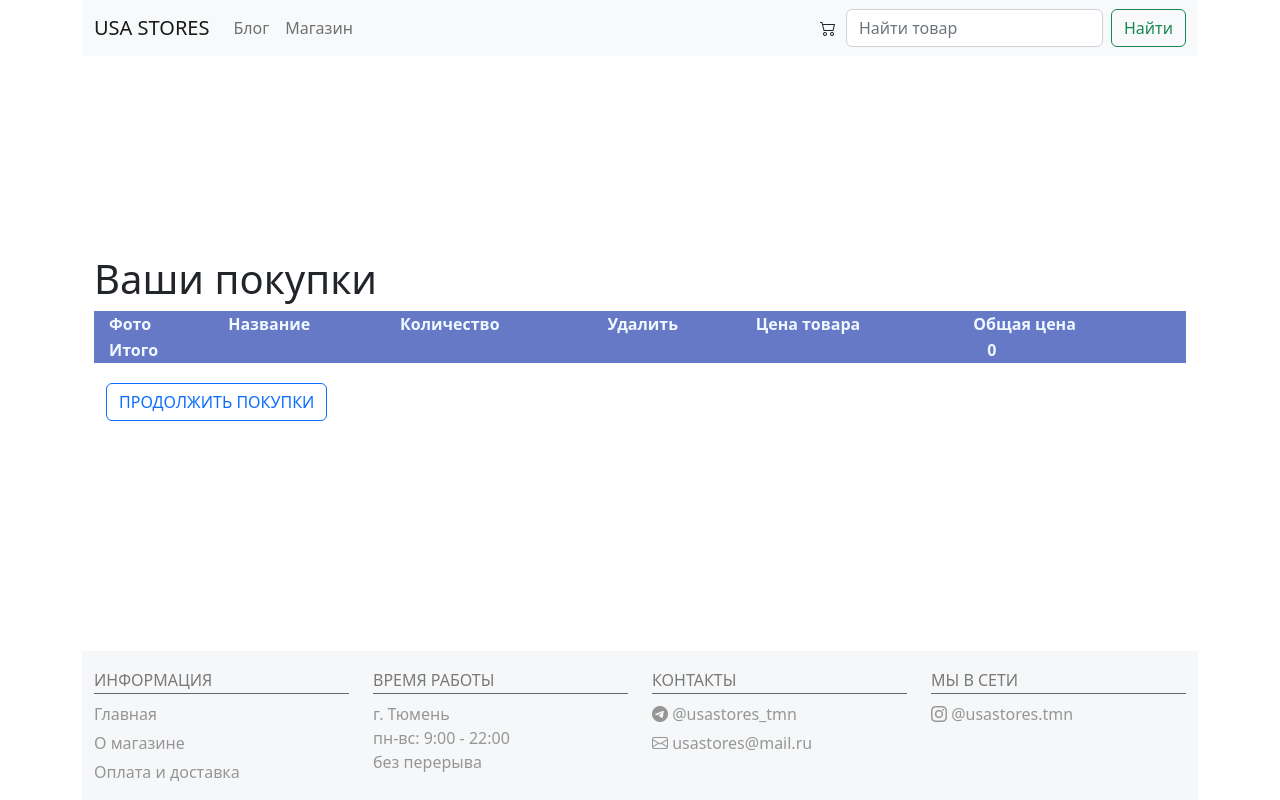
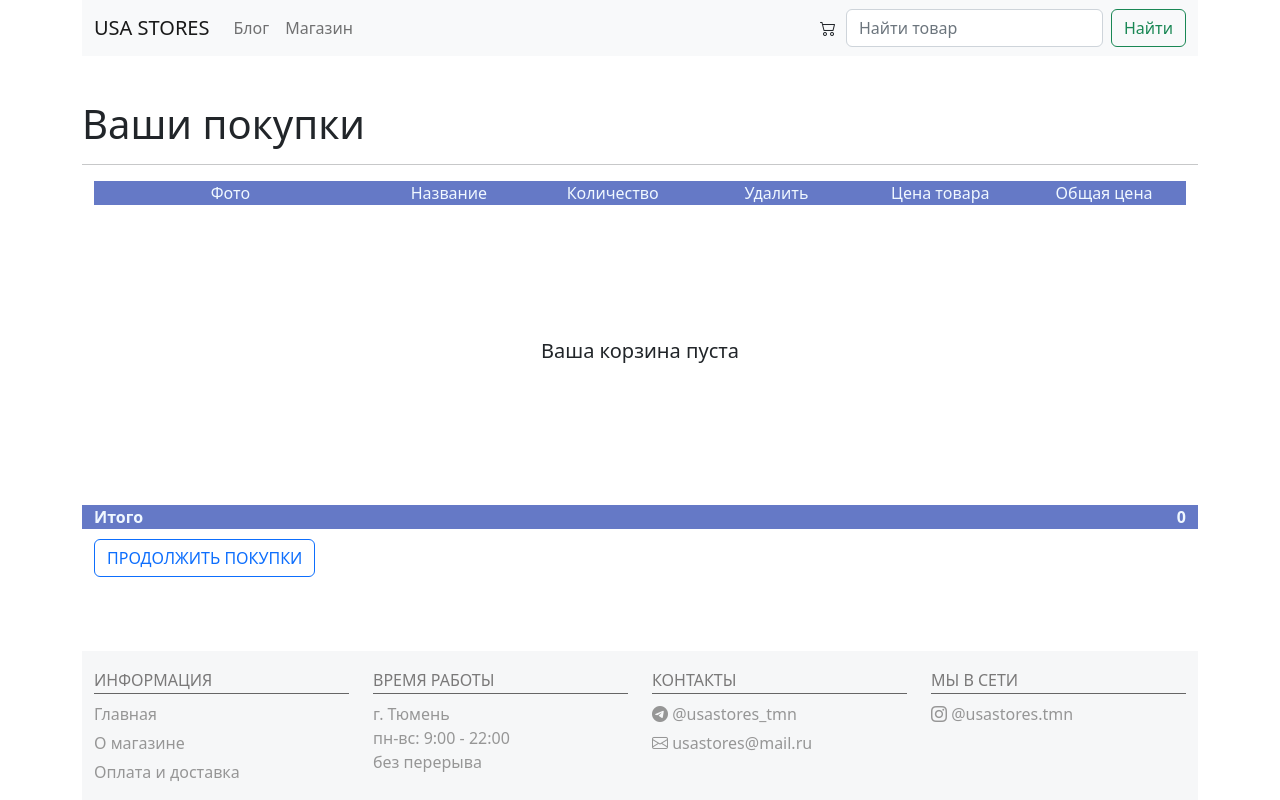
Before and after one commit to Anonym26/usastores, a Django app: page /cart/ in a window 1280 px wide. Run offline with Django 4.2, Linux system fonts and the light colour scheme; some libraries are stand-ins or nearby versions.

Commit message:
Добавлена адаптация корзины

```diff
--- a/usastores/cart/static/cart/css/style.css
+++ b/usastores/cart/static/cart/css/style.css
@@ -1,42 +1,56 @@
 /* Cart */
-.cart {
-    width: 100%;
-    padding: 15px;
-    margin: auto;
-    margin-bottom: 20px;
+.cart-title {
+    flex-wrap: nowrap;
 }
 
-.cart-title {
+.cart-article {
+    color: aliceblue;
     background-color: rgb(101, 121, 198);
-    padding-left: 5px;
-}
-.cart-title th {
-    color: aliceblue;
+    text-align: center;
 }
 
-#image {
-    padding-left: 15px;
+.cart-content {
+    display: flex;
+	align-items: center;
+    text-align: center;
+    height: auto;
+    padding: 5px;
 }
 
-.product-thumb a {
-	display: flex;
+.content a {
+    display: flex;
 	align-items: center;
 	justify-content: center;
-	height: 300px;
-	padding: 20px;
+	max-height: 300px;
 }
 
-.product-thumb img {
-	max-width: 100%;
-	max-height: 100%;
+.content img {
+    width: 100%;
+	height: auto;
 }
 
 .total {
+    color: aliceblue;
     background-color: rgb(101, 121, 198);
+    font-weight: 600;
 }
 
-.total td {
-    padding-left: 15px;
-    color: aliceblue;
-    font-weight: 700;
+.total .price {
+    text-align: right;
+    font-weight: 600;
 }
+
+.btn-order {
+    text-align: right;
+}
+
+.buttons {
+    margin-top: 10px;
+}
+
+.cart-empty {
+    height: 300px;
+    display: flex;
+	align-items: center;
+    text-align: center;
+}
--- a/usastores/cart/templates/cart/detail.html
+++ b/usastores/cart/templates/cart/detail.html
@@ -6,63 +6,54 @@
 {% endblock %}
 {% block content %}
 <link rel="stylesheet" href="{% static 'cart/css/style.css' %}">
-
+    <!-- Cart -->
+    <h1>Ваши покупки</h1>
+    <hr>
     <div class="container-xxl">
-        <h1>Ваши покупки</h1>
-
-        <table class="cart">
-            <thead class="cart-title">
-            <tr>
-                <th id="image">Фото</th>
-                <th>Название</th>
-                <th>Количество</th>
-                <th>Удалить</th>
-                <th>Цена товара</th>
-                <th>Общая цена</th>
-            </tr>
-            </thead>
-            <tbody>
+        <div class="container-xxl">
+            <div class="row cart-title d-none d-md-flex">
+                <div class="col col-md-3 cart-article">Фото</div>
+                <div class="col cart-article">Название</div>
+                <div class="col cart-article">Количество</div>
+                <div class="col cart-article">Удалить</div>
+                <div class="col cart-article">Цена товара</div>
+                <div class="col cart-article">Общая цена</div>
+            </div>
+            {% if cart|length > 0 %}
                 {% for item in cart %}
+                    <div class="row cart-content">
                         {% with product=item.product %}
-                    <tr>
-                        <td class="product-thumb">
+                            <div class="col-12 col-sm-3 content">
                                 <a href="{{ product.get_absolute_url }}">
-                                <img src="
-                                    {% if product.image %}
-                                        {{ product.image.url }}
+                                    <img src="{{ product.image.url }}" alt="Product image">
+                                </a>
+                            </div>
+                            <div class="col-12 col-sm content">{{ product.name }}</div>
+                            <div class="col-6 col-sm content">{{ item.quantity }}</div>
+                            <div class="col-6 col-sm content"><a href="{% url 'cart:cart_remove' product.id %}">Удалить</a></div>
+                            <div class="col-6 col-sm content">{{ item.price }}</div>
+                            <div class="col-6 col-sm content">{{ item.total_price }}</div>
+                        {% endwith %}
+                    </div>
+                {% endfor %}
             {% else %}
-                                        {% static 'img/no_image.png' %}
-                                    {% endif %}" class="img-fluid rounded-start">
-                            </a>
-                        </td>
-                        <td>{{ product.name }}</td>
-                        <td>{{ item.quantity }}</td>
-                        <td><a href="{% url 'cart:cart_remove' product.id%}">Удалить</a></td>
-                        <td class="num">{{ item.price }}</td>
-                        <td class="num">{{ item.total_price }}</td>
-                    </tr>
-                {% endwith %}
-            {% endfor %}
-
-            <tr class="total">
-                <td>Итого</td>
-                <td colspan="4"></td>
-                <td class="num">{{ cart.get_total_price }}</td>
-            </tr>
-
-            </tbody>
-        </table>
-        <div class="container">
-            <div class="row justify-content-between">
-              <div class="col-10">
+                <div class="row cart-empty"><h5>Ваша корзина пуста</h5></div>
+            {% endif %}
+        </div>
+        <div class="row total">
+            <div class="col">Итого</div>
+            <div class="col price">{{ cart.get_total_price }}</div>
+        </div>
+        <div class="row buttons">
+            <div class="col">
             <a href="{% url 'shop:product_list' %}" class="btn btn-outline-primary">ПРОДОЛЖИТЬ ПОКУПКИ</a>
             </div>
             {% if cart|length > 0 %}
-              <div class="col-2">
+                <div class="col btn-order">
                     <a href="{% url 'orders:order_create' %}" class="btn btn-outline-primary">ОФОРМИТЬ ЗАКАЗ</a>
                 </div>
             {% endif %}
         </div>
     </div>
-    </div>
+
 {% endblock %}
```
Lines whose indentation alone changed are shown as unchanged.
